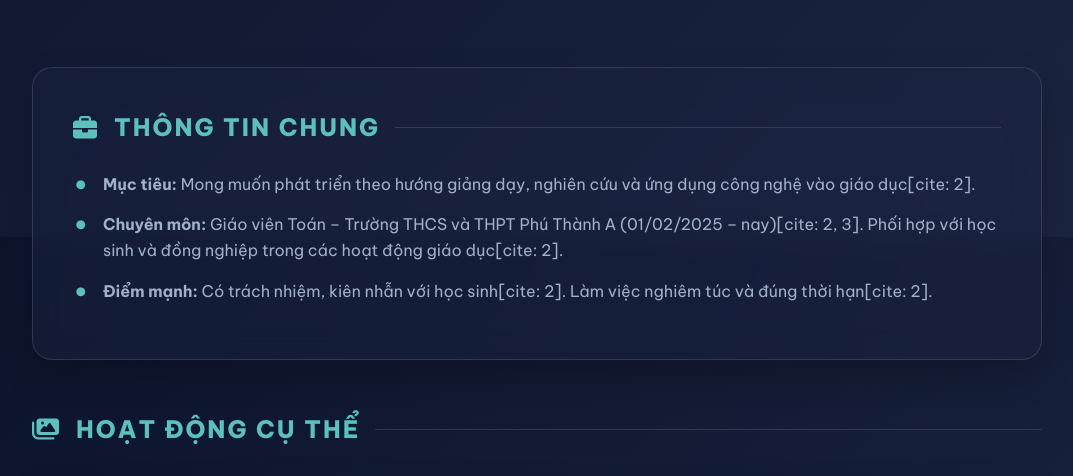
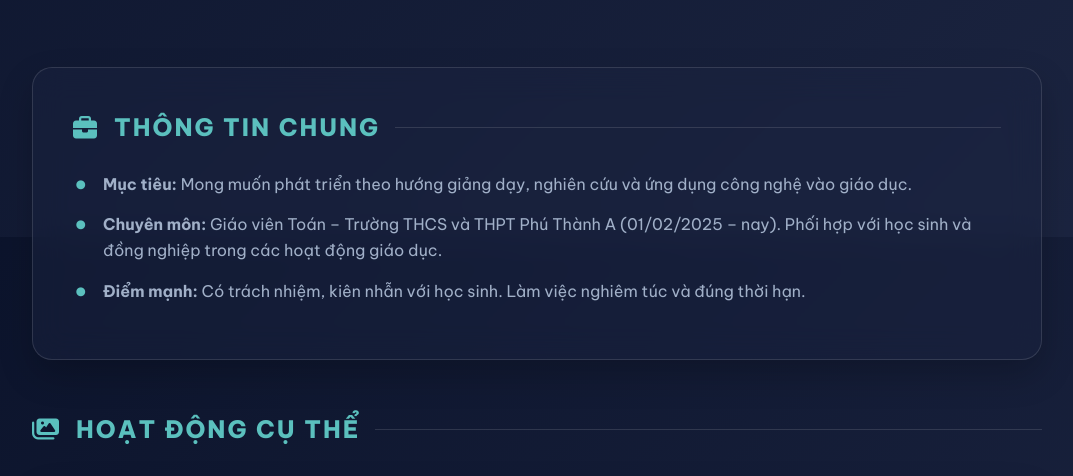
Before and after one commit to nnth2107-del/TrungHauu, a plain HTML site: page index.html in a window 1280 px wide. Shown: the part 563-1039 px from the top of the page, without its empty margins (103-1176 px from the left). Drawn offline with Linux system fonts and the light colour scheme.

Commit message:
Update index.html

```diff
--- a/index.html
+++ b/index.html
@@ -374,9 +374,9 @@
                 <div class="glass-card">
                     <h2 class="section-title"><i class="fa-solid fa-briefcase"></i> Thông tin chung</h2>
                     <ul class="styled-list">
-                        <li><strong>Mục tiêu:</strong> Mong muốn phát triển theo hướng giảng dạy, nghiên cứu và ứng dụng công nghệ vào giáo dục[cite: 2].</li>
-                        <li><strong>Chuyên môn:</strong> Giáo viên Toán – Trường THCS và THPT Phú Thành A (01/02/2025 – nay)[cite: 2, 3]. Phối hợp với học sinh và đồng nghiệp trong các hoạt động giáo dục[cite: 2].</li>
-                        <li><strong>Điểm mạnh:</strong> Có trách nhiệm, kiên nhẫn với học sinh[cite: 2]. Làm việc nghiêm túc và đúng thời hạn[cite: 2].</li>
+                        <li><strong>Mục tiêu:</strong> Mong muốn phát triển theo hướng giảng dạy, nghiên cứu và ứng dụng công nghệ vào giáo dục.</li>
+                        <li><strong>Chuyên môn:</strong> Giáo viên Toán – Trường THCS và THPT Phú Thành A (01/02/2025 – nay). Phối hợp với học sinh và đồng nghiệp trong các hoạt động giáo dục.</li>
+                        <li><strong>Điểm mạnh:</strong> Có trách nhiệm, kiên nhẫn với học sinh. Làm việc nghiêm túc và đúng thời hạn.</li>
                     </ul>
                 </div>
 
@@ -442,8 +442,8 @@
                 <div class="glass-card">
                     <h2 class="section-title"><i class="fa-solid fa-feather-pointed"></i> Cuộc sống cá nhân</h2>
                     <ul class="styled-list">
-                        <li><strong>Thế giới nội tâm:</strong> Dành thời gian suy tư, chiêm nghiệm và viết lại những cảm xúc của bản thân[cite: 2]. Yêu thích không gian yên tĩnh, đôi khi ở một mình để đọc sách, nghe nhạc và sắp xếp lại suy nghĩ[cite: 2]. Thích ngủ để tái tạo năng lượng[cite: 2]. Thích buồn một mình[cite: 3].</li>
-                        <li><strong>Văn học:</strong> Đọc thơ, đặc biệt yêu thích thơ Chế Lan Viên và thường suy ngẫm về giá trị nhân sinh trong văn học[cite: 2]. Thích đọc thơ của cụ Chế Lan Viên nhưng sợ những nhận định của cụ[cite: 3].</li>
+                        <li><strong>Thế giới nội tâm:</strong> Dành thời gian suy tư, chiêm nghiệm và viết lại những cảm xúc của bản thân. Yêu thích không gian yên tĩnh, đôi khi ở một mình để đọc sách, nghe nhạc và sắp xếp lại suy nghĩ. Thích ngủ để tái tạo năng lượng. Thích buồn một mình.</li>
+                        <li><strong>Văn học:</strong> Đọc thơ, đặc biệt yêu thích thơ Chế Lan Viên và thường suy ngẫm về giá trị nhân sinh trong văn học. Thích đọc thơ của cụ Chế Lan Viên nhưng sợ những nhận định của cụ.</li>
                     </ul>
                 </div>
 
```
